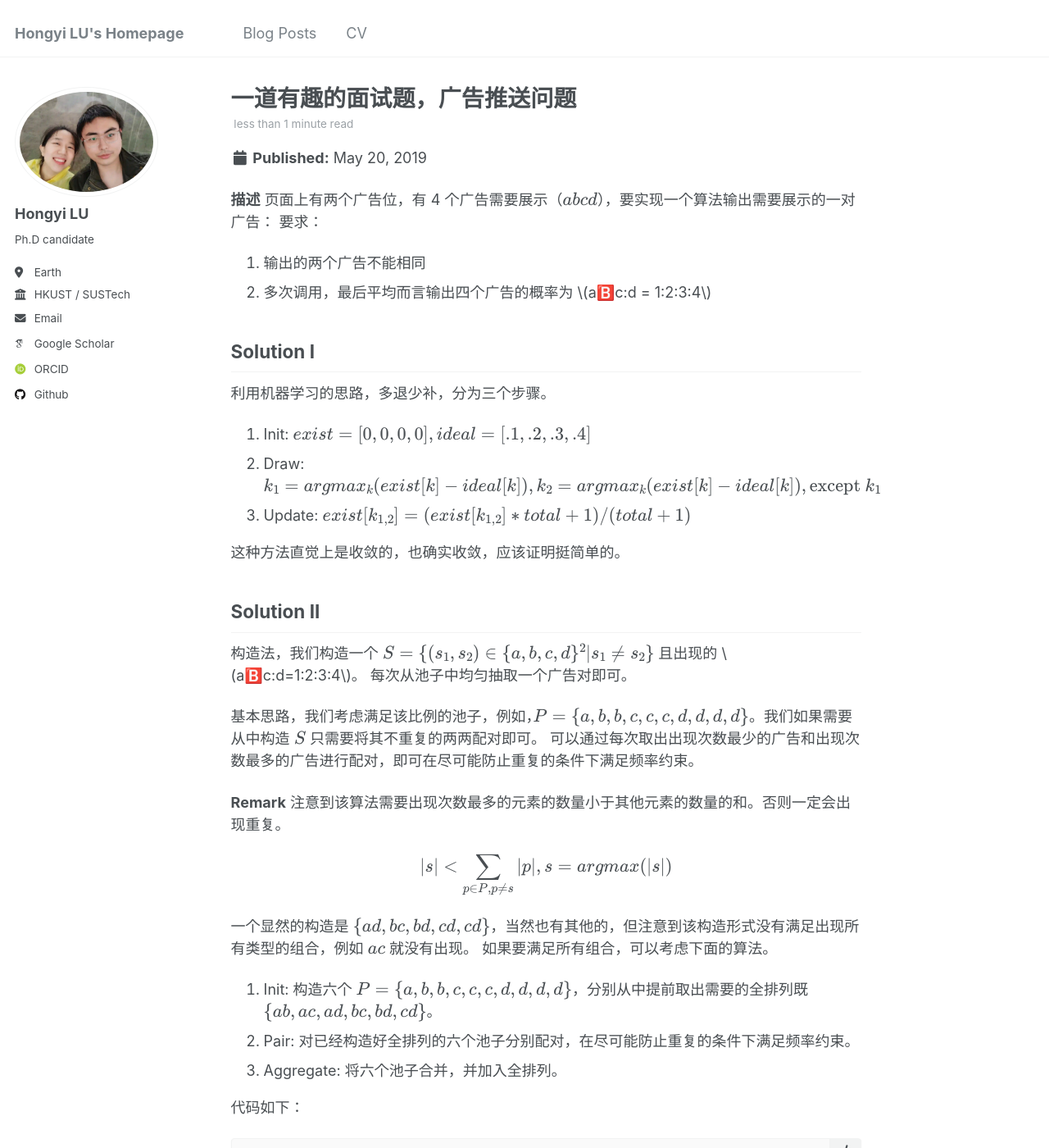
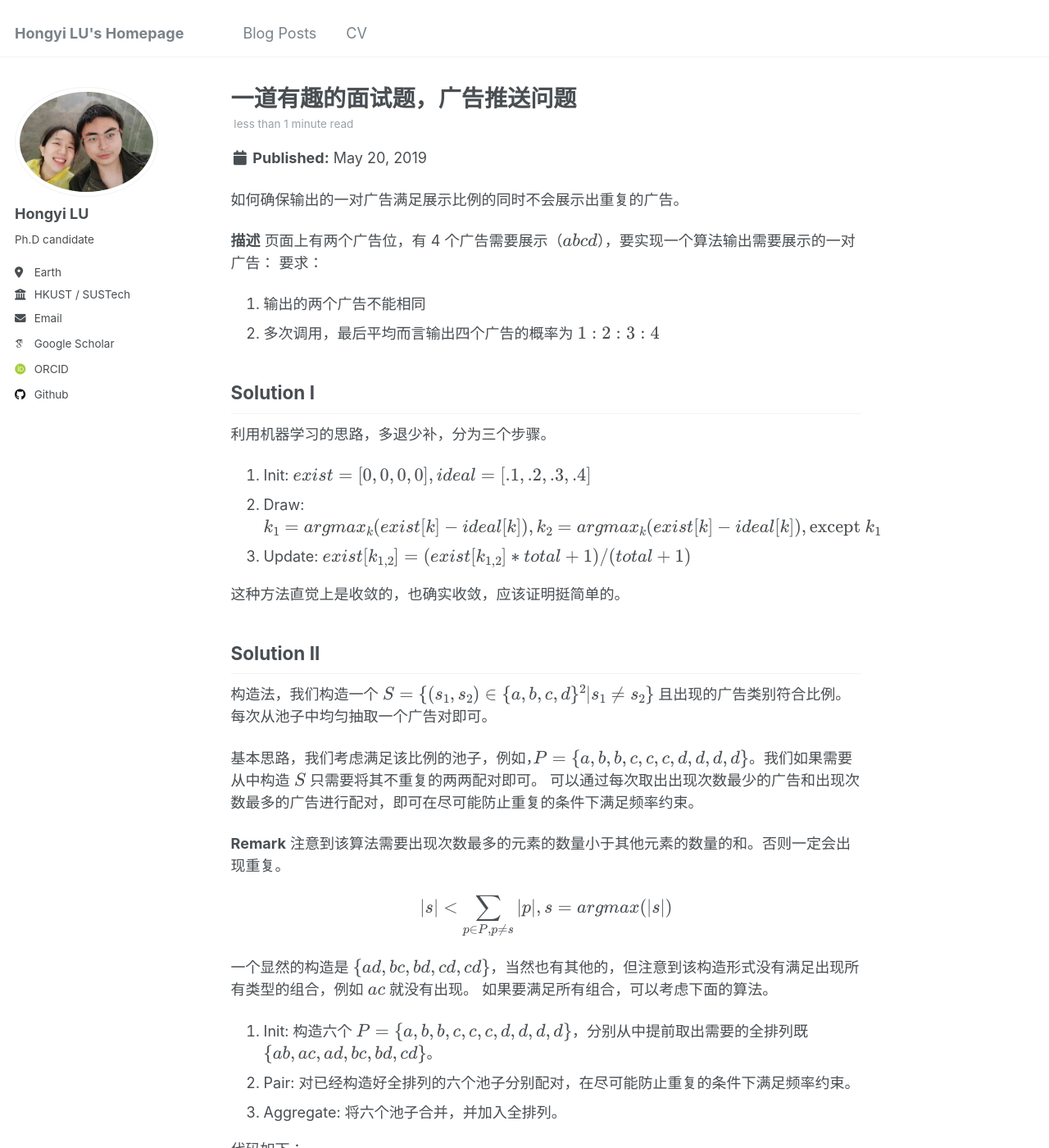
Before and after one commit to jwnhy/jwnhy.github.io, a Jekyll site: the page built from _posts/2019-5-20-ad_problem.md, in a window 1280 px wide and 1400 px high. Shown: the whole window at 82% size. Built offline with Jekyll 4.4.1, drawn with Linux system fonts in a browser that asks for light colours; emoji names are drawn with the system emoji font; some web fonts are replaced.

```diff
--- a/_posts/2019-5-20-ad_problem.md
+++ b/_posts/2019-5-20-ad_problem.md
@@ -1,12 +1,14 @@
 ---
 title: 一道有趣的面试题，广告推送问题
 ---
+
+如何确保输出的一对广告满足展示比例的同时不会展示出重复的广告。
 
 **描述** 页面上有两个广告位，有 4 个广告需要展示（\\(abcd\\)），要实现一个算法输出需要展示的一对广告：
 要求：
 
 1. 输出的两个广告不能相同
-2. 多次调用，最后平均而言输出四个广告的概率为 \\(a:b:c:d = 1:2:3:4\\)
+2. 多次调用，最后平均而言输出四个广告的概率为 \\(1:2:3:4\\)
 
 ## Solution I
 
@@ -20,10 +22,12 @@
 
 ## Solution II
 
-构造法，我们构造一个 \\(S = \\{(s_1, s_2)\in \\{a,b,c,d\\}^2|s_1\neq s_2\\}\\) 且出现的 \\(a:b:c:d=1:2:3:4\\)。
-每次从池子中均匀抽取一个广告对即可。
+构造法，我们构造一个 \\(S = \\{(s_1, s_2)\in \\{a,b,c,d\\}^2|s_1\neq s_2\\}\\)
+且出现的广告类别符合比例。 每次从池子中均匀抽取一个广告对即可。
 
-基本思路，我们考虑满足该比例的池子，例如，\\(P = \\{a,b,b,c,c,c,d,d,d,d\\}\\)。我们如果需要从中构造 \\(S\\) 只需要将其不重复的两两配对即可。
+基本思路，我们考虑满足该比例的池子，例如，\\(P =
+\\{a,b,b,c,c,c,d,d,d,d\\}\\)。我们如果需要从中构造 \\(S\\)
+只需要将其不重复的两两配对即可。
 可以通过每次取出出现次数最少的广告和出现次数最多的广告进行配对，即可在尽可能防止重复的条件下满足频率约束。
 
 **Remark**
@@ -31,8 +35,9 @@
 
 $$|s| < \sum_{p\in P,p\neq s}|p|,s = argmax(|s|)$$
 
-一个显然的构造是 \\(\\{ad,bc,bd,cd,cd\\}\\)，当然也有其他的，但注意到该构造形式没有满足出现所有类型的组合，例如 \\(ac\\) 就没有出现。
-如果要满足所有组合，可以考虑下面的算法。
+一个显然的构造是
+\\(\\{ad,bc,bd,cd,cd\\}\\)，当然也有其他的，但注意到该构造形式没有满足出现所有类型的组合，例如
+\\(ac\\) 就没有出现。 如果要满足所有组合，可以考虑下面的算法。
 
 1. Init: 构造六个 \\(P = \\{a,b,b,c,c,c,d,d,d,d\\}\\)，分别从中提前取出需要的全排列既 \\(\\{ab,ac,ad,bc,bd,cd\\}\\)。
 2. Pair: 对已经构造好全排列的六个池子分别配对，在尽可能防止重复的条件下满足频率约束。
```
